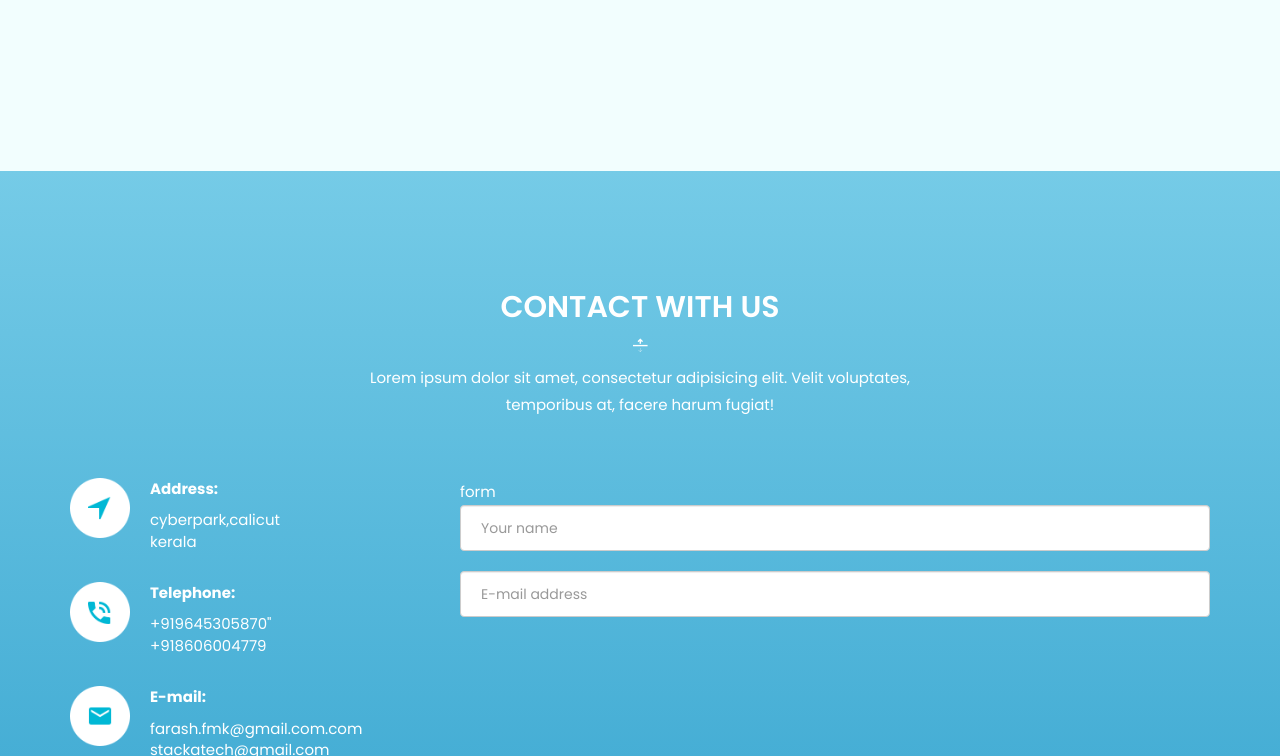
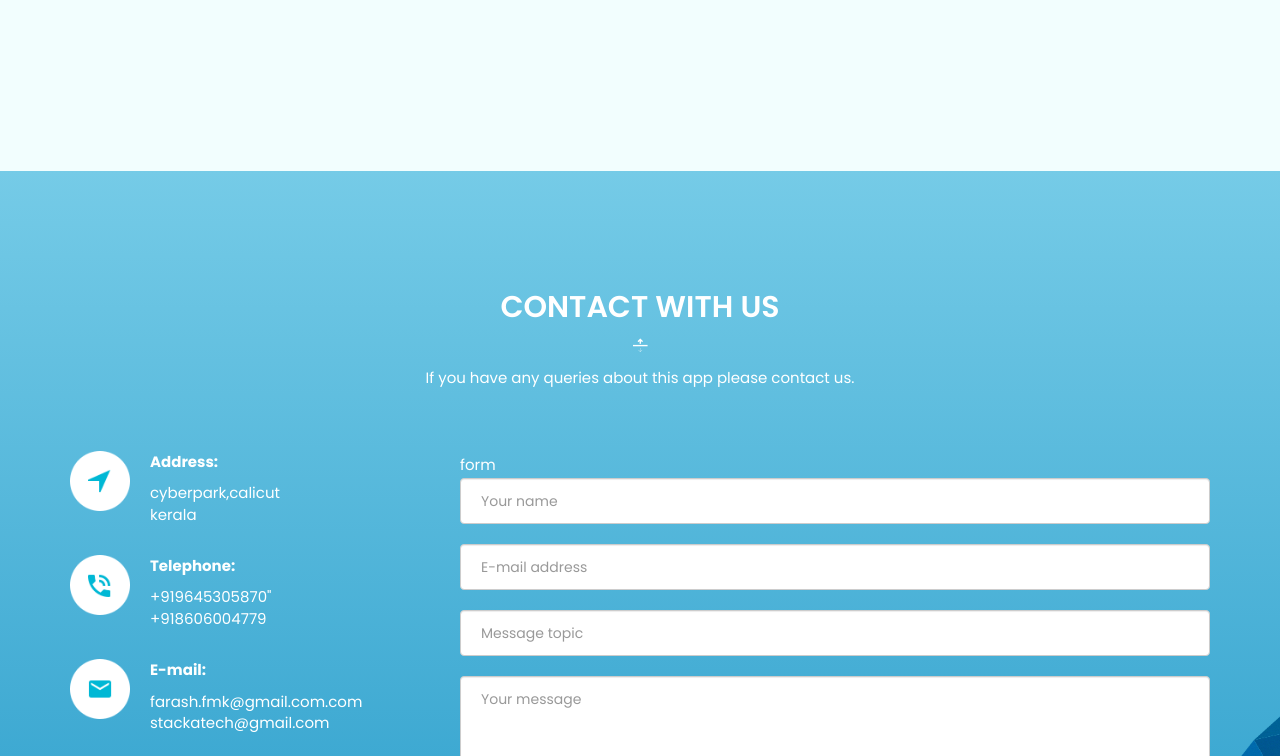
Before and after one commit to lwgcpvtltd/lwgcpvtltd.github.io, a plain HTML site: page index.html in a window 1280 px wide. Shown: the part 1270-2026 px from the top of the page. Drawn offline with Linux system fonts and the light colour scheme.

Commit message:
Update index.html

```diff
--- a/index.html
+++ b/index.html
@@ -138,7 +138,7 @@
                     <div class="col-xs-12 col-sm-6 col-sm-offset-3 text-center">
                         <div class="page-title">
                             <h2>Contact with us</h2>
-                            <p>Lorem ipsum dolor sit amet, consectetur adipisicing elit. Velit voluptates, temporibus at, facere harum fugiat!</p>
+                            <p>If you have any queries about this app please contact us.</p>
                         </div>
                     </div>
                 </div>
@@ -175,7 +175,7 @@
                          form<action="https://docs.google.com/forms/d/e/1FAIpQLSdkbQYLzixvlIn6IGpuYBylCmv2T7ZyNLtwOPQXRfLCO892gA/formResponse" target="_self" method="POST">
                                 <input type="text"  id="form-name" name="entry.2025117673" placeholder="Your name" class="form-control" required="required">
                                 <input type="email" id="form-email" name="entry.1366663283" class="form-control" placeholder="E-mail address" required="required">
-                            </div>
+
                             <input type="text" id="form-subject" name="entry.386229657" class="form-control" placeholder="Message topic">
                             <textarea name="message" id="form-message" name="entry.12833237" rows="5" class="form-control" placeholder="Your message" required="required"></textarea>
                             <button type="submit" class="button">Submit</button>
```
